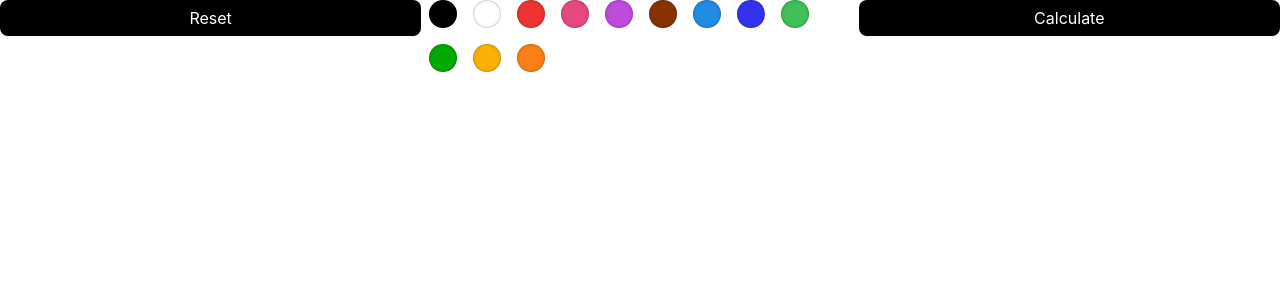
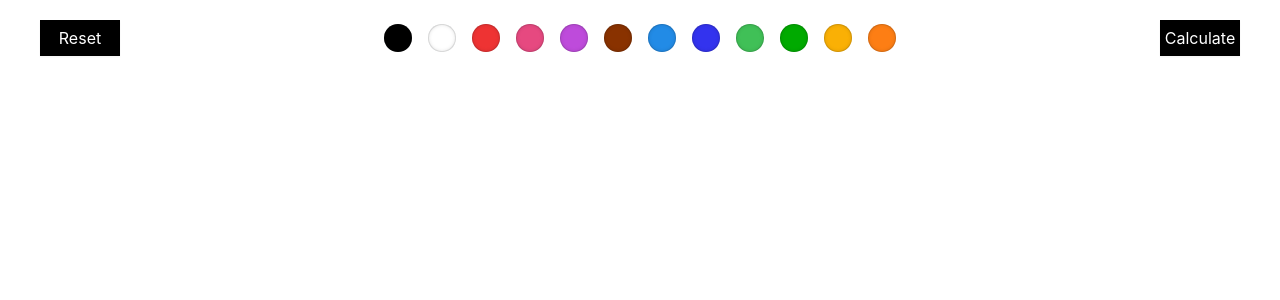
Before and after one commit to Vrutik-Patwa/CalcCanvas, a React (Vite) app in the folder frontend/: page / in a window 1280 px wide. Shown: the top 300 px of the page. Built offline with nearby package versions, Linux system fonts and the light colour scheme.

Commit message:
Completed with fe

```diff
--- a/frontend/src/screens/home/index.tsx
+++ b/frontend/src/screens/home/index.tsx
@@ -29,7 +29,7 @@ const Home = () => {
     return (
       <div
         key={colors}
-        className="rounded-full bg-transparent "
+        className="rounded-full z-20 "
         onClick={() => setColor(colors)}
       >
         <ColorSwatch color={colors} key={colors} />
@@ -54,7 +54,7 @@ const Home = () => {
         ctx.lineWidth = 3; // For Brush size
       }
     }
-  }, []);
+  }, [reset]);
 
   const sendData = async () => {
     const canvas = canvasRef.current;
@@ -119,22 +119,21 @@ const Home = () => {
 
   return (
     <>
-      <div className="grid grid-cols-3 gap-2 cursor-pointer">
+      <div className="flex flex-row gap-2 items-center justify-between mx-10 my-5 cursor-pointer">
         <Button
           onClick={() => setReset(true)}
-          className="z-20 bg-black text-white"
+          className="z-20 bg-black text-white w-20 rounded-none "
           variant="default"
           color="black"
         >
           Reset
         </Button>
 
-        <Group className="">{ColorSwatches}</Group>
+        <Group className="z-20">{ColorSwatches}</Group>
 
-        {console.log(color)}
         <Button
           onClick={sendData}
-          className="z-20 bg-black text-white cursor-pointer"
+          className="z-20 bg-black text-white cursor-pointer w-20 rounded-none"
           variant="default"
           color="black"
         >
```
